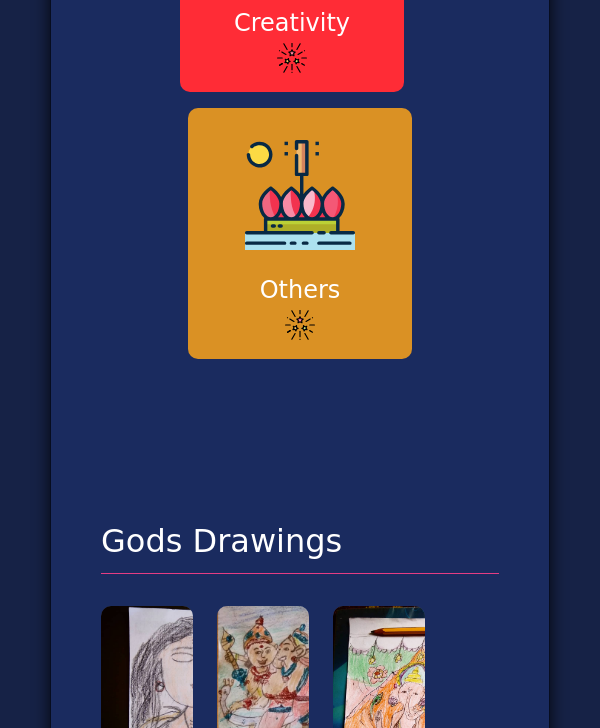
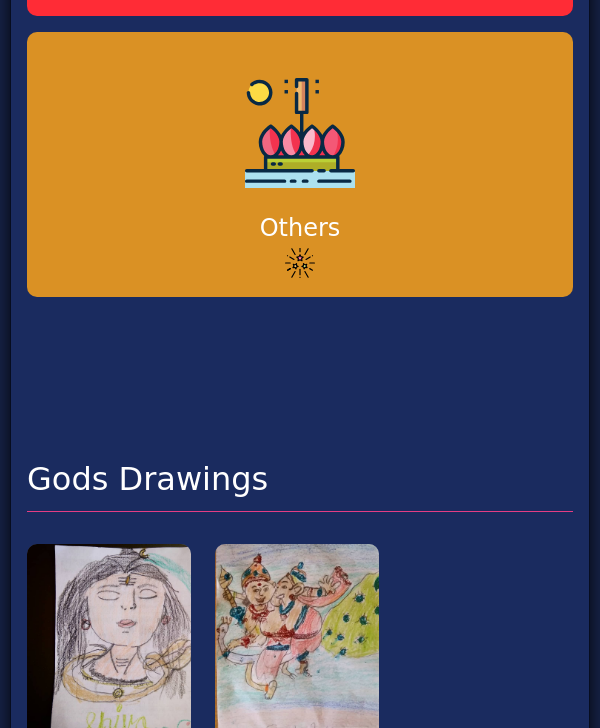
Before and after one commit to sanjuscreative/sanjanascreative.github.io, a plain HTML site: page index.html in a window 600 px wide. Shown: the part 1138-1866 px from the top of the page. Drawn offline with nearby package versions, Linux system fonts and the light colour scheme; a web font is replaced by a local one.

Commit message:
Updated media quries only for gods drawing section

```diff
--- a/assets/scss/sanju-creative.scss
+++ b/assets/scss/sanju-creative.scss
@@ -273,11 +273,50 @@ body {
                 }
             }
         }
+
+        .drawing-collections {
+            .drawing-details-container {
+                width: 44% !important;
+            }
+        }
     }
 }
 
 // Small devices (landscape phones, less than 768px)
-@media (max-width: 767.98px) {}
+@media (min-width: 576px) and (max-width: 767.98px) {
+    body {
+        margin: 10px;
+
+        .content-container {
+            -webkit-border-radius: 5px;
+            -moz-border-radius: 5px;
+            border-radius: 5px;
+            padding: 16px;
+        }
+
+        .main-cont-container {
+            margin-top: 32px;
+
+            .title {
+                font-size: 28px !important;
+                margin-bottom: 16px !important;
+            }
+
+            .cards-container {
+                .main-cards {
+                    width: 100% !important;
+                    padding-top: 30px !important;
+                }
+            }
+        }
+
+        .drawing-collections {
+            .drawing-details-container {
+                width: 30% !important;
+            }
+        }
+    }
+}
 
 // Medium devices (tablets, less than 992px)
 @media (max-width: 991.98px) {}
```
Also changed, not shown: assets/css/sanju-creative.css, 1 other file.
